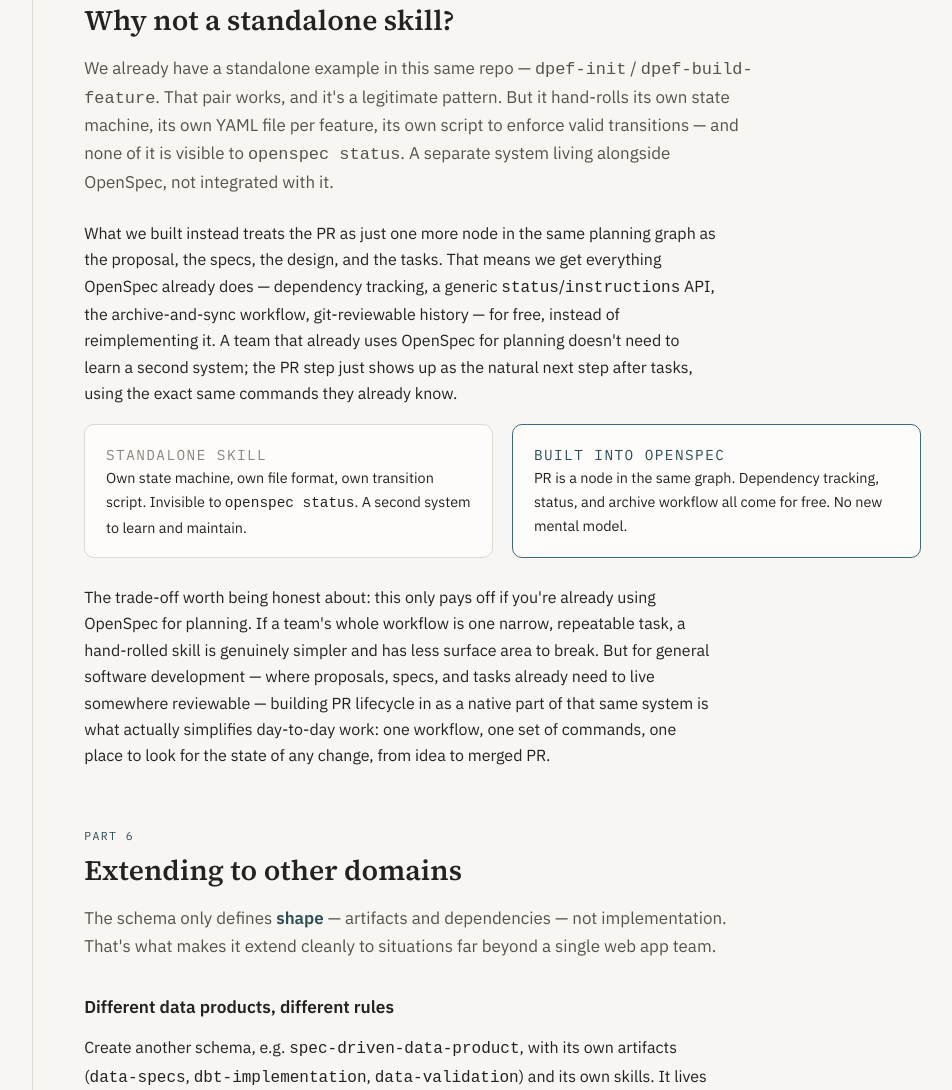
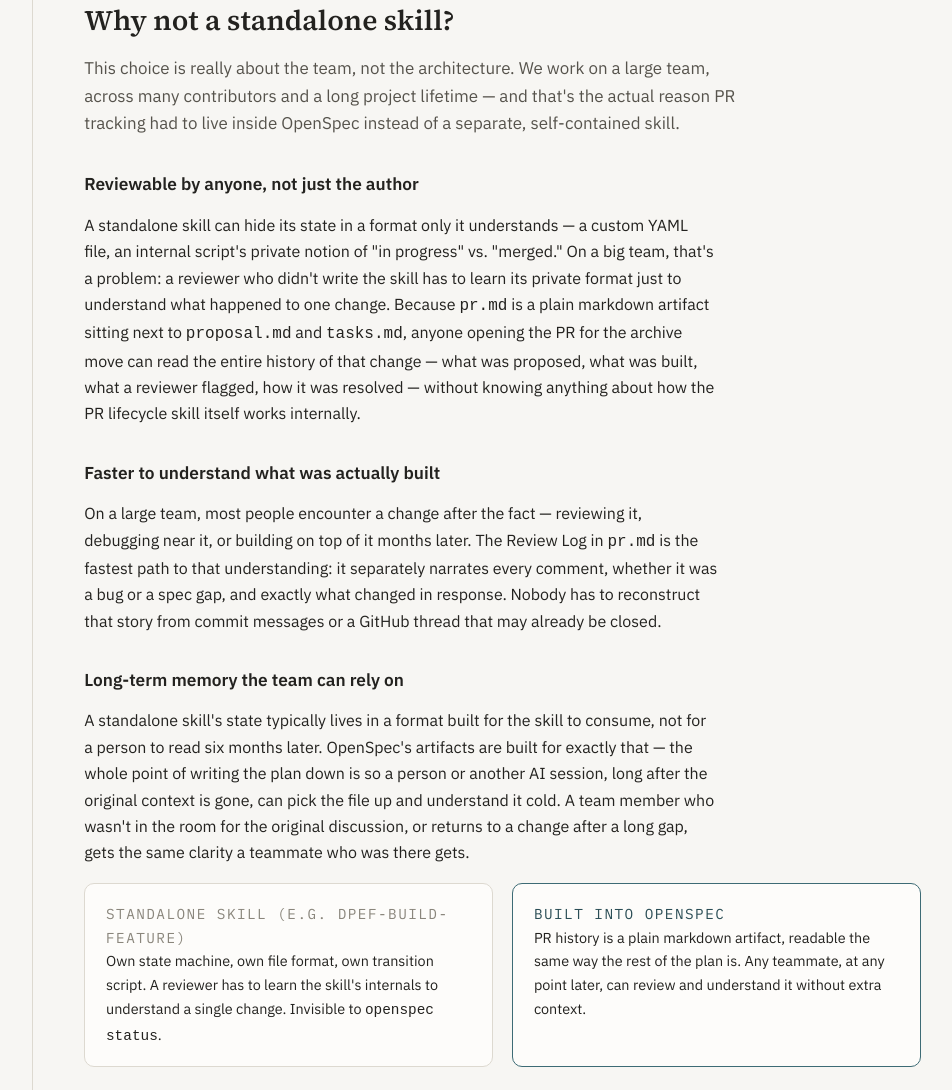
Before and after one commit to Adil1567/dpef-agent-poc, a plain HTML site: page docs/index.html in a window 1280 px wide. Shown: the part 9967-11057 px from the top of the page, without its empty margins (258-1210 px from the left). Drawn offline with Linux system fonts and the light colour scheme.

Commit message:
Reframe 'why not a standalone skill' around team-scale reasoning
Leads with reviewability, faster onboarding, and long-term memory for
a large team, rather than abstract architecture terms like 'dependency
tracking for free'.

Co-Authored-By: Claude Sonnet 5 <noreply@anthropic.com>

```diff
--- a/docs/index.html
+++ b/docs/index.html
@@ -965,22 +965,29 @@ Proposal ──► Specs ──► Design ──► Tasks ──► <span class=
     <section id="part-5">
       <p class="part-label">Part 5</p>
       <h2>Why not a standalone skill?</h2>
-      <p class="lede">We already have a standalone example in this same repo — <code>dpef-init</code> / <code>dpef-build-feature</code>. That pair works, and it's a legitimate pattern. But it hand-rolls its own state machine, its own YAML file per feature, its own script to enforce valid transitions — and none of it is visible to <code>openspec status</code>. A separate system living alongside OpenSpec, not integrated with it.</p>
+      <p class="lede">This choice is really about the team, not the architecture. We work on a large team, across many contributors and a long project lifetime — and that's the actual reason PR tracking had to live inside OpenSpec instead of a separate, self-contained skill.</p>
 
-      <p>What we built instead treats the PR as just one more node in the same planning graph as the proposal, the specs, the design, and the tasks. That means we get everything OpenSpec already does — dependency tracking, a generic <code>status</code>/<code>instructions</code> API, the archive-and-sync workflow, git-reviewable history — for free, instead of reimplementing it. A team that already uses OpenSpec for planning doesn't need to learn a second system; the PR step just shows up as the natural next step after tasks, using the exact same commands they already know.</p>
+      <h3>Reviewable by anyone, not just the author</h3>
+      <p>A standalone skill can hide its state in a format only it understands — a custom YAML file, an internal script's private notion of "in progress" vs. "merged." On a big team, that's a problem: a reviewer who didn't write the skill has to learn its private format just to understand what happened to one change. Because <code>pr.md</code> is a plain markdown artifact sitting next to <code>proposal.md</code> and <code>tasks.md</code>, anyone opening the PR for the archive move can read the entire history of that change — what was proposed, what was built, what a reviewer flagged, how it was resolved — without knowing anything about how the PR lifecycle skill itself works internally.</p>
+
+      <h3>Faster to understand what was actually built</h3>
+      <p>On a large team, most people encounter a change after the fact — reviewing it, debugging near it, or building on top of it months later. The Review Log in <code>pr.md</code> is the fastest path to that understanding: it separately narrates every comment, whether it was a bug or a spec gap, and exactly what changed in response. Nobody has to reconstruct that story from commit messages or a GitHub thread that may already be closed.</p>
+
+      <h3>Long-term memory the team can rely on</h3>
+      <p>A standalone skill's state typically lives in a format built for the skill to consume, not for a person to read six months later. OpenSpec's artifacts are built for exactly that — the whole point of writing the plan down is so a person or another AI session, long after the original context is gone, can pick the file up and understand it cold. A team member who wasn't in the room for the original discussion, or returns to a change after a long gap, gets the same clarity a teammate who was there gets.</p>
 
       <div class="compare">
         <div class="compare-card">
-          <p class="compare-tag">Standalone skill</p>
-          <p>Own state machine, own file format, own transition script. Invisible to <code>openspec status</code>. A second system to learn and maintain.</p>
+          <p class="compare-tag">Standalone skill (e.g. dpef-build-feature)</p>
+          <p>Own state machine, own file format, own transition script. A reviewer has to learn the skill's internals to understand a single change. Invisible to <code>openspec status</code>.</p>
         </div>
         <div class="compare-card after">
           <p class="compare-tag">Built into OpenSpec</p>
-          <p>PR is a node in the same graph. Dependency tracking, status, and archive workflow all come for free. No new mental model.</p>
+          <p>PR history is a plain markdown artifact, readable the same way the rest of the plan is. Any teammate, at any point later, can review and understand it without extra context.</p>
         </div>
       </div>
 
-      <p>The trade-off worth being honest about: this only pays off if you're already using OpenSpec for planning. If a team's whole workflow is one narrow, repeatable task, a hand-rolled skill is genuinely simpler and has less surface area to break. But for general software development — where proposals, specs, and tasks already need to live somewhere reviewable — building PR lifecycle in as a native part of that same system is what actually simplifies day-to-day work: one workflow, one set of commands, one place to look for the state of any change, from idea to merged PR.</p>
+      <p>The trade-off worth being honest about: this only pays off at the scale we're at. A single developer on one narrow, repeatable task doesn't need this — a hand-rolled skill like <code>dpef-build-feature</code> is genuinely simpler there, with less surface area to break. But for a large team where proposals, specs, and tasks already need to live somewhere reviewable, and where changes get picked up by people who weren't there when they were written, building PR lifecycle in as a native part of that same system is what actually keeps everyone on the same page — one workflow, one set of commands, one place to look for the state of any change, from idea to merged PR.</p>
     </section>
 
     <!-- PART 6 -->
```
